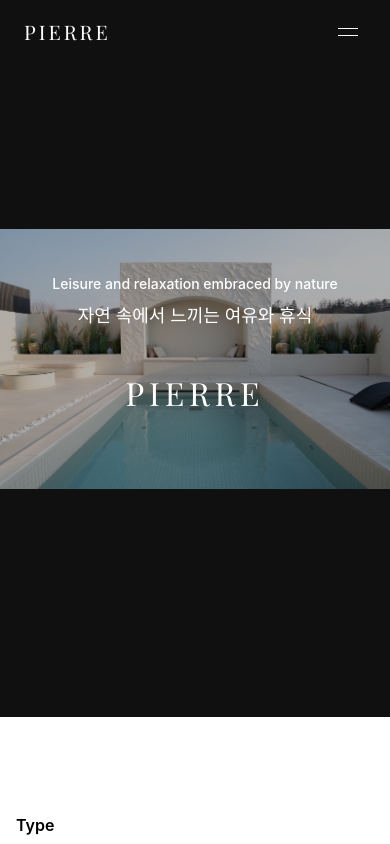
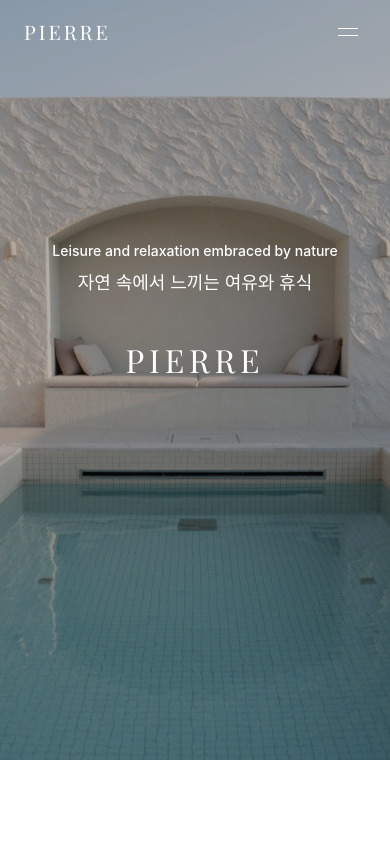
Before and after one commit to gustn0117/pierre-stay, a Next.js app: page / in a window 390 px wide. Shown: the top 844 px of the page. Built offline with nearby package versions, Linux system fonts and the light colour scheme.

Commit message:
Maximize mobile hero image, shift text higher
- Mobile: 90vh tall with object-cover for biggest image display
- Text: raised 2cm on mobile

Co-Authored-By: Claude Opus 4.6 (1M context) <noreply@anthropic.com>

```diff
--- a/src/app/page.tsx
+++ b/src/app/page.tsx
@@ -9,13 +9,13 @@ import ScrollGallery from "@/components/ScrollGallery";
    ───────────────────────────── */
 function Hero() {
   return (
-    <section className="relative flex flex-col items-center justify-center overflow-hidden bg-neutral-900 h-[85vh] min-h-[500px] md:h-auto md:aspect-[1393/907]">
+    <section className="relative flex flex-col items-center justify-center overflow-hidden bg-neutral-900 h-[90vh] min-h-[560px] md:h-auto md:aspect-[1393/907]">
       <picture>
         <source media="(min-width: 768px)" srcSet="/hero.jpg" />
-        <img src="/hero-mobile.jpg" alt="PIERRE 풀빌라" className="absolute inset-0 w-full h-full object-contain" />
+        <img src="/hero-mobile.jpg" alt="PIERRE 풀빌라" className="absolute inset-0 w-full h-full object-cover object-center md:object-contain" />
       </picture>
       <div className="absolute inset-0 bg-black/30" />
-      <div className="relative z-10 text-center text-white mt-12 md:mt-0 px-6 -translate-y-[1cm]">
+      <div className="relative z-10 text-center text-white mt-4 md:mt-0 px-6 -translate-y-[2cm] md:-translate-y-[1cm]">
         <p className="mb-2" style={{ fontSize: "clamp(14px, 2.2vw, 18px)", fontWeight: 500 }}>
           Leisure and relaxation embraced by nature
         </p>
```
